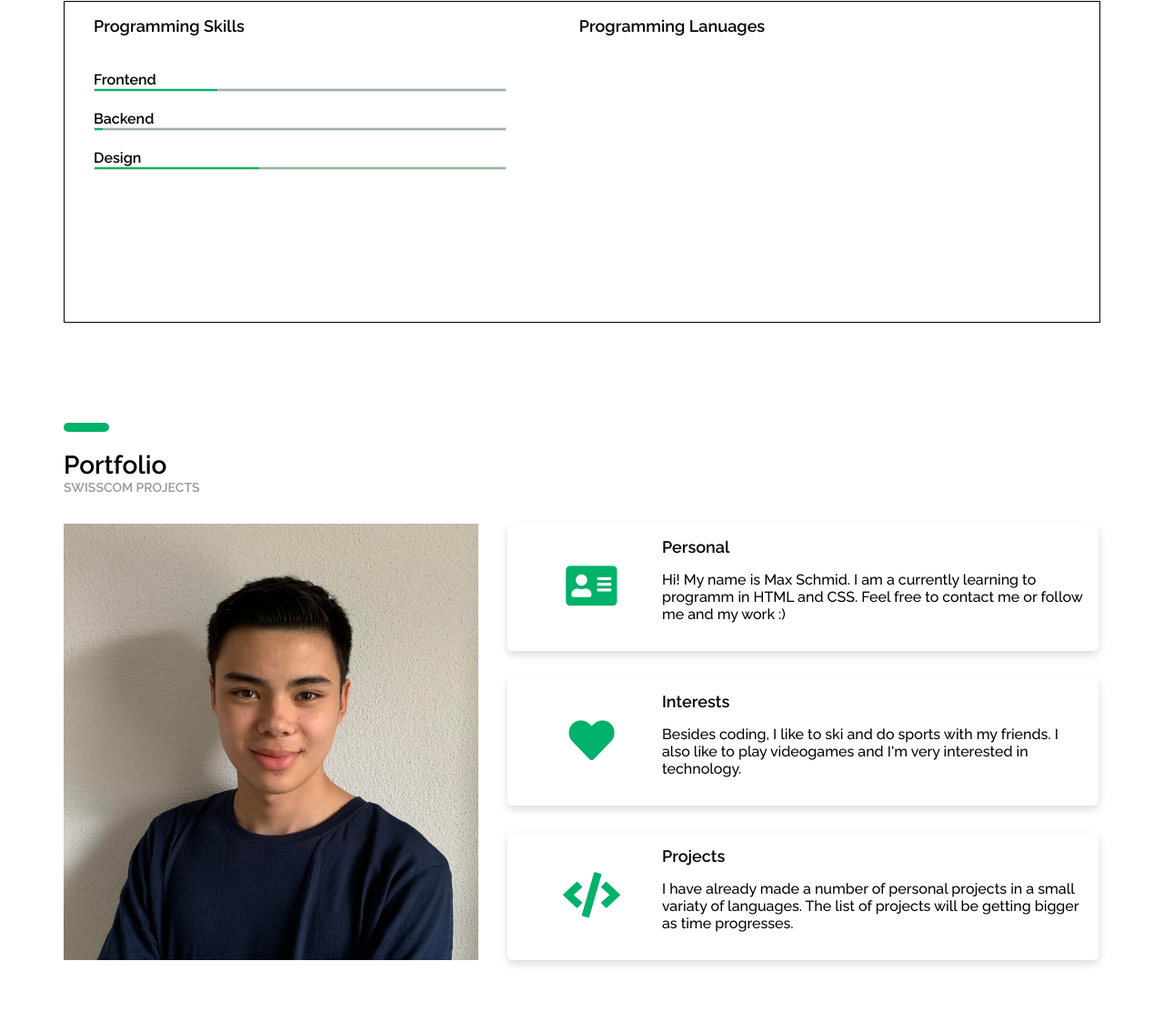
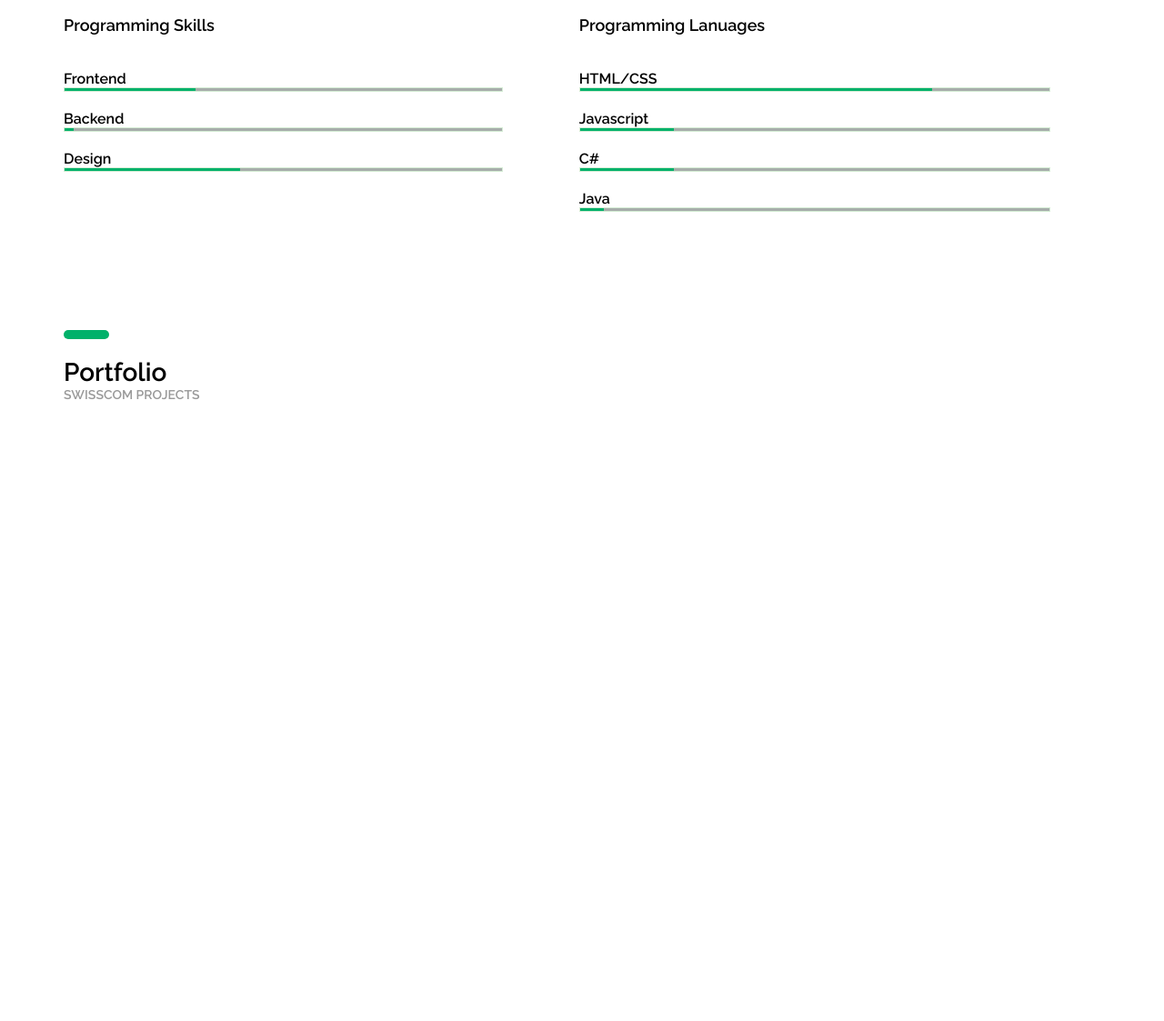
Before and after one commit to Maxi03milian/apply.maxischmid.ch, a plain HTML site: page public/index.html in a window 1280 px wide. Shown: the part 1554-2677 px from the top of the page at 91% size. After the commit the page ends 2038 px from the top, so only its background shows below. Drawn offline with Linux system fonts and the light colour scheme; a script that the page names is missing.

Commit message:
Skills added

```diff
--- a/public/index.html
+++ b/public/index.html
@@ -83,12 +83,21 @@
             <li>
               <h4>Design</h4><span class="bar"><span class="design"></span></span>
             </li>
-
           </div>
           <div class="skillsLanguages">
-            <h6>Programming Lanuages</h6>
-          </div>
-
+            <h6>Programming Lanuages</h6><br>
+          <li>
+            <h4>HTML/CSS</h4><span class="bar"><span class="html"></span></span>
+          </li>
+          <li>
+            <h4>Javascript</h4><span class="bar"><span class="javascript"></span></span>
+          </li>
+          <li>
+            <h4>C#</h4><span class="bar"><span class="c"></span></span>
+          </li>
+          <li>
+            <h4>Java</h4><span class="bar"><span class="java"></span></span>
+          </li>
         </div>
       </div>
     </section>
@@ -97,42 +106,6 @@
         <h1>Portfolio</h1>
         <h2>Swisscom Projects</h2>
       </div>
-      <div class="aboutContent">
-        <div class="aboutIntro">
-          <div class="profilePic">
-          </div>
-          <div class="aboutText">
-            <div class="item" id="personal">
-              <div class="itemIcon">
-                <i class="fas fa-address-card icon"></i>
-              </div>
-              <div class="itemText">
-                <h6>Personal</h6>
-                <p>Hi! My name is Max Schmid. I am a currently learning to programm in HTML and CSS. Feel free to contact me or follow me and my work :)</p>
-              </div>
-
-            </div>
-            <div class="item" id="interests">
-              <div class="itemIcon">
-                <i class="fas fa-heart icon"></i>
-              </div>
-              <div class="itemText">
-                <h6>Interests</h6>
-                <p>Besides coding, I like to ski and do sports with my friends. I also like to play videogames and I'm very interested in technology.</p>
-              </div>
-            </div>
-            <div class="item" id="projects">
-              <div class="itemIcon">
-                <i class="fas fa-code icon"></i>
-              </div>
-              <div class="itemText">
-                <h6>Projects</h6>
-                <p>I have already made a number of personal projects in a small variaty of languages. The list of projects will be getting bigger as time progresses.</p>
-              </div>
-            </div>
-          </div>
-        </div>
-      </div>
     </section>
   </main>
 
--- a/public/style.css
+++ b/public/style.css
@@ -206,13 +206,11 @@ li{
 }
 
 .aboutSkills{
-  height: 20rem;
-  padding: 1rem 2rem;
+  padding-top: 1rem;
   list-style: none;
   display: grid;
   grid-template-columns: auto auto;
   grid-column-gap: 2rem;
-  border: black 1px solid;
   font-family: 'Raleway', sans-serif;
 }
 
@@ -224,14 +222,14 @@ li{
   background: #a7adab;
   width: 90%;
   display: block;
-  height: 2px;
+  height: 3px;
   border: 1px solid rgb(212, 236, 212);
   border-radius: 3;
   overflow: hidden;
 }
 
 .bar span{
-  height: 2px;
+  height: 3px;
   float: left;
   background-color: #00B16A;
 }
@@ -246,6 +244,22 @@ li{
 
 .design{
   width: 40%;
+}
+
+.html{
+  width: 75%;
+}
+
+.javascript{
+  width: 20%;
+}
+
+.c{
+  width: 20%;
+}
+
+.java{
+  width: 5%;
 }
 
 
```
Lines whose indentation alone changed are shown as unchanged.
